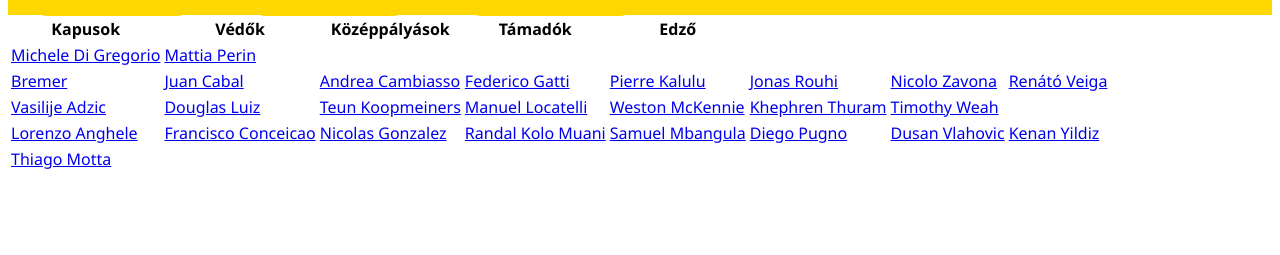
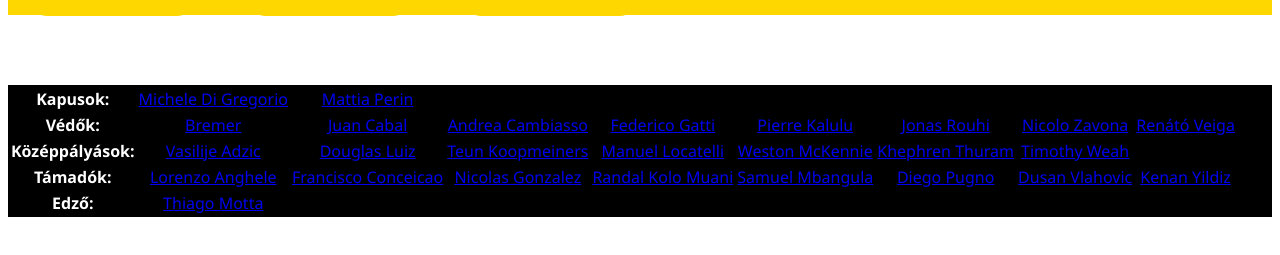
Before and after one commit to mindenaron15/Juventus-FC, a plain HTML site: page csapat.html in a window 1280 px wide. Shown: the part 163-418 px from the top of the page. Drawn offline with Linux system fonts and the light colour scheme.

Commit message:
fixed table

```diff
--- a/csapat.html
+++ b/csapat.html
@@ -29,20 +29,22 @@
             <table>
 
                 <thead>
-                    <th>Kapusok</th>
-                    <th>Védők</th>
-                    <th>Középpályások</th>
-                    <th>Támadók</th>
-                    <th>Edző</th>
+
+
+
+
+
                 </thead>
                 <tbody>
                     <tr>
+                        <th>Kapusok:</th>
                         <td><a href="https://www.eredmenyek.com/jatekos/di-gregorio-michele/dUJmgXia/">Michele Di Gregorio</a></td>
 
                         <td><a href="Mattia Perin">Mattia Perin</a></td>
                     </tr>
 
                     <tr>
+                        <th>Védők:</th>
                         <td><a href="https://www.eredmenyek.com/jatekos/bremer/INWVBb0R/">Bremer</a></td>
 
                         <td><a href="https://www.eredmenyek.com/jatekos/cabal-juan-david/bNJ7fStk/">Juan Cabal</a></td>
@@ -60,6 +62,7 @@
                         <td><a href="https://www.eredmenyek.com/jatekos/veiga-renato/r1cX4e0d/">Renátó Veiga</a></td>
                     </tr>
                     <tr>
+                        <th>Középpályások:</th>
                         <td><a href="https://www.eredmenyek.com/jatekos/adzic-vasilije/YBPBtjuL/">Vasilije Adzic</a></td>
 
                         <td><a href="https://www.eredmenyek.com/jatekos/douglas-luiz/IZxlmmuF/">Douglas Luiz</a></td>
@@ -73,7 +76,10 @@
                         <td><a href="https://www.eredmenyek.com/jatekos/thuram-kephren/bDU1sgDT/">Khephren Thuram</a></td>
 
                         <td><a href="https://www.eredmenyek.com/jatekos/weah-timothy/4KWCbTaQ/">Timothy Weah</a></td>
-                    <tr>
+                    </tr>
+
+                        <tr>
+                            <th>Támadók:</th>
                         <td><a href="https://www.eredmenyek.com/jatekos/anghele-lorenzo/QNeGIdd3/">Lorenzo Anghele</a></td>
 
                         <td><a href="https://www.eredmenyek.com/jatekos/chico-conceicao/n53v4sSd/">Francisco Conceicao</a></td>
@@ -92,6 +98,7 @@
                     </tr>
 
                     <tr>
+                        <th>Edző:</th>
                         <td><a href="https://www.eredmenyek.com/jatekos/motta-thiago/bBhpZV2s/">Thiago Motta</a></td>
                     </tr>
                 </tbody>
--- a/style.css
+++ b/style.css
@@ -74,7 +74,7 @@ h1{
 
 .logo img:hover{
     /* transform: scale(1.2em); */
-    transition: ease-in-out;
+    /*  */
 }
 
 .bev-szoveg{
@@ -84,7 +84,7 @@ h1{
 
 .link{
     text-align: center;
-    font-size: 1.2em;
+    font-size: 1em;
 }
 
 .link:hover{
@@ -144,16 +144,42 @@ h1{
 }
 
 .tablazat{
+    margin-top: 70px;
+    display: flex;
+    color: white;
+    background-color: black;
+}
 
+.tablazat a:hover, .tablazat a:before, .tablazat a:after, .tablazat a:visited{
+    color: white;
+    text-decoration: none;
+}
 
+.tablazat tr, td{
+    color: white;
+    text-align: center;
 }
 
 .stadion img{
     width: 500px;
-    margin-left: 500px;
+    margin-left: 725px;
 }
 
 .adatok{
-    margin-left: 320px;
+    margin-left: 200px;
     height: 50px;
 }
+
+.itt{
+    color: gold;
+}
+
+.itt {
+    color: gold;
+
+}
+
+.itt:hover, .itt:visited, .itt:before , .itt:active {
+    color: gold;
+
+}
--- /dev/null
+++ b/trofeak.css
@@ -0,0 +1,10 @@
+body {
+    background-image: url(https://www.juventus.com/images/image/private/t_editorial_landscape_12_desktop/v1721643850/dev/g8fyjzzbsk0sleq69k8r.jpg);
+    color: gold;
+    background-repeat: no-repeat;
+    background-size: cover;
+}
+
+a{
+    color: gold;
+}
```
Also changed, not shown: jegyek.html (+3 -3 lines), trofeak.html (+5 -1 lines).
